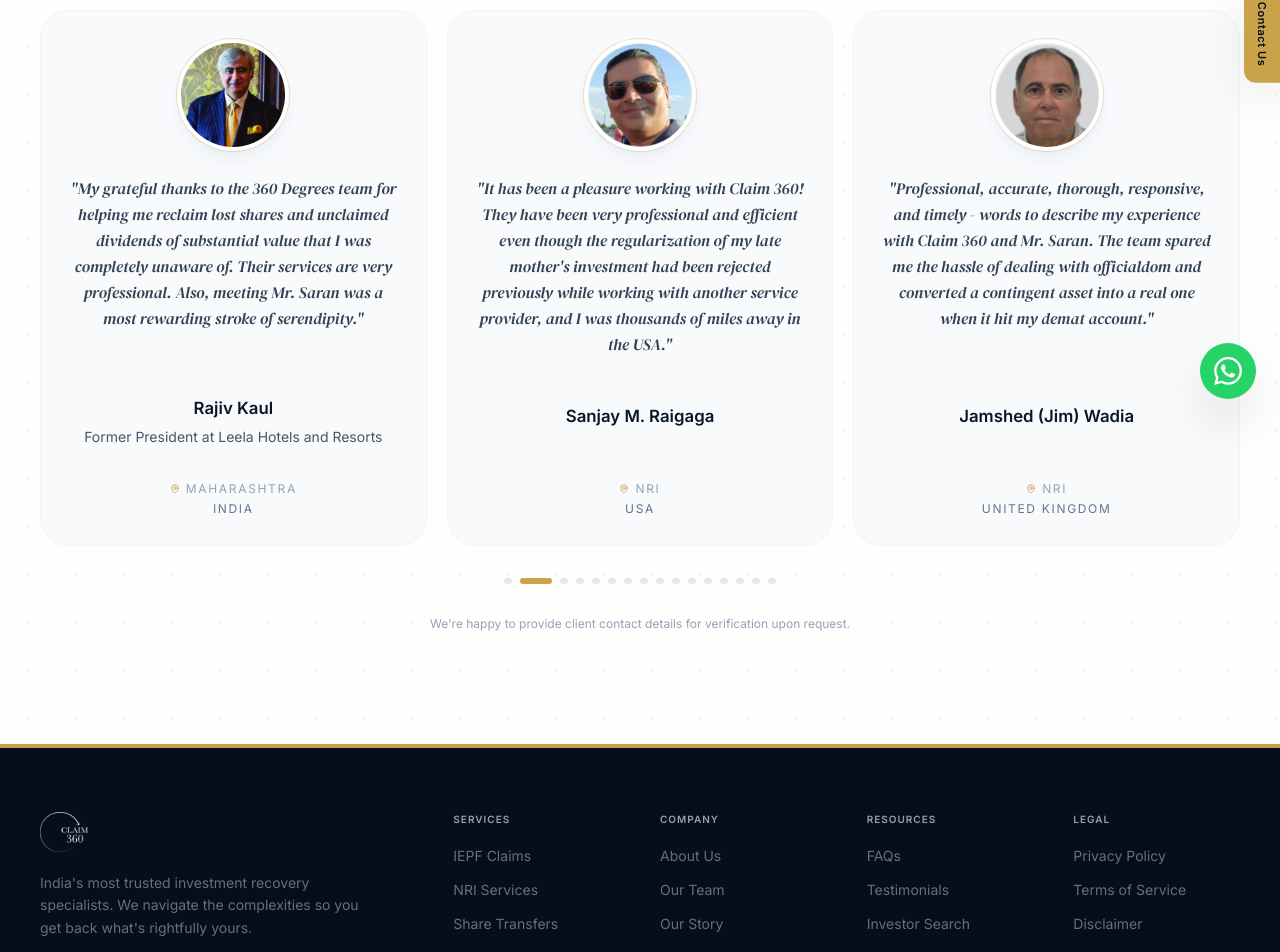
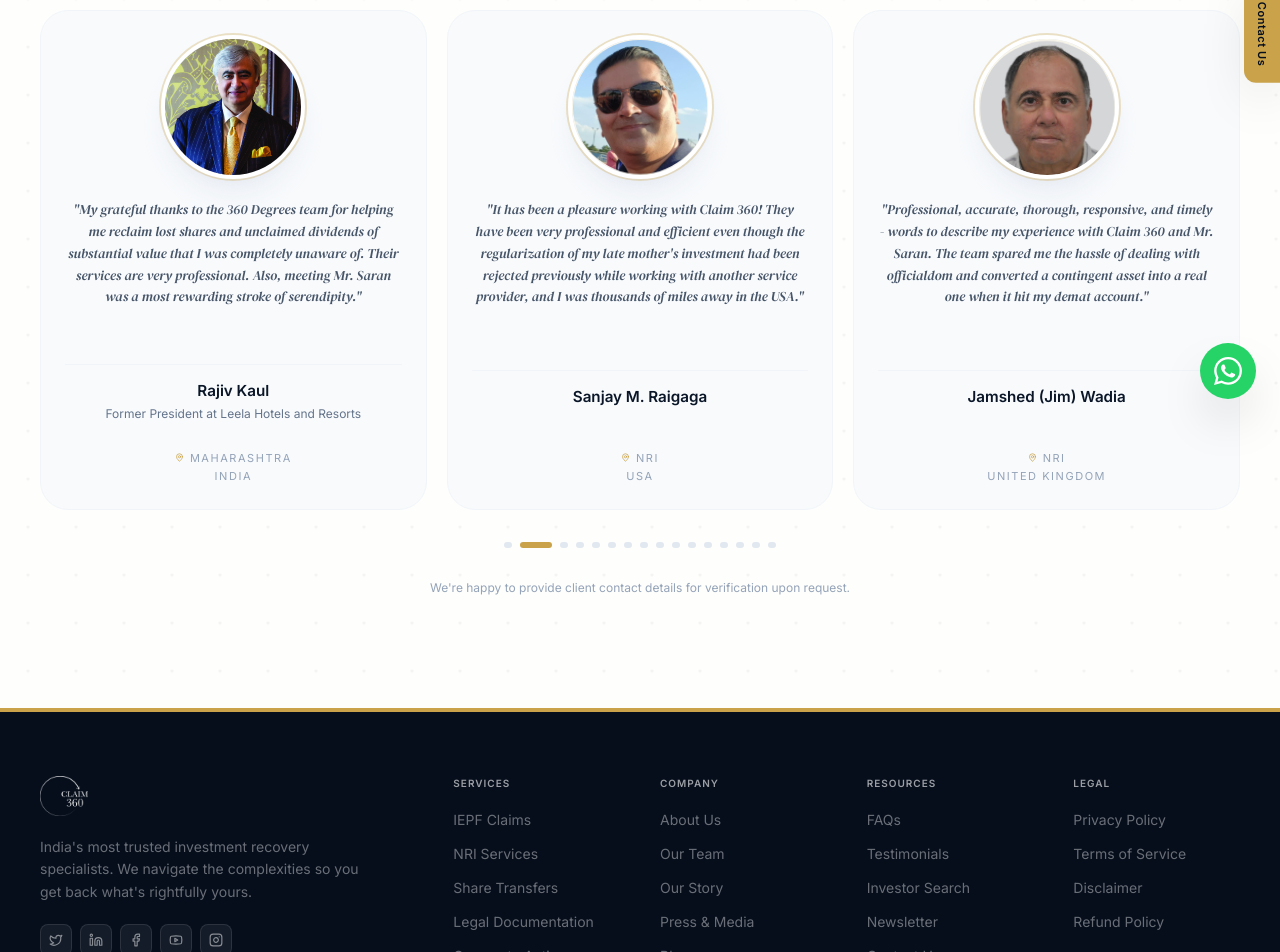
Before and after one commit to ManavClaim360/claim360-website, a React (Vite) app in the folder frontend/: page /testimonials in a window 1280 px wide. Shown: the part 377-1329 px from the top of the page. Built offline with nearby package versions, Linux system fonts and the light colour scheme; no server answers; a web font is replaced by a local one.

Commit message:
New Features added

```diff
--- a/frontend/src/components/home/TestimonialsSection.jsx
+++ b/frontend/src/components/home/TestimonialsSection.jsx
@@ -1,7 +1,7 @@
-
 import { useEffect, useRef, useState } from 'react'
 import { ChevronLeft, ChevronRight, MapPin, X } from 'lucide-react'
 import { Link } from 'react-router-dom'
+import { motion, AnimatePresence } from 'framer-motion'
 
 const ALL_TESTIMONIALS = [
   {
@@ -200,6 +200,7 @@
 
 export default function TestimonialsSection() {
   const [current, setCurrent] = useState(0)
+  const [direction, setDirection] = useState(1)
   const [userState, setUserState] = useState(null)
   const [showLocationPreview, setShowLocationPreview] = useState(true)
   const [filtered, setFiltered] = useState(ALL_TESTIMONIALS)
@@ -237,6 +238,7 @@
   useEffect(() => {
     if (filtered.length <= 1) return undefined
     const timer = window.setInterval(() => {
+      setDirection(1)
       setCurrent(c => (c + 1) % filtered.length)
     }, 4200)
     return () => window.clearInterval(timer)
@@ -260,8 +262,14 @@
       .catch(() => setFiltered([...custom, ...ALL_TESTIMONIALS]))
   }, [custom])
 
-  const prev = () => setCurrent(c => (c - 1 + filtered.length) % filtered.length)
-  const next = () => setCurrent(c => (c + 1) % filtered.length)
+  const prev = () => {
+    setDirection(-1)
+    setCurrent(c => (c - 1 + filtered.length) % filtered.length)
+  }
+  const next = () => {
+    setDirection(1)
+    setCurrent(c => (c + 1) % filtered.length)
+  }
 
   useEffect(() => {
     const observer = new IntersectionObserver(
@@ -330,15 +338,29 @@
           </div>
         </div>
 
-        <div className="grid md:grid-cols-2 lg:grid-cols-3 gap-5">
+        <div className="overflow-hidden">
+          <AnimatePresence mode="wait" custom={direction} initial={false}>
+            <motion.div
+              key={current}
+              custom={direction}
+              variants={{
+                enter: (dir) => ({ x: dir > 0 ? '60%' : '-60%', opacity: 0 }),
+                center: { x: 0, opacity: 1 },
+                exit: (dir) => ({ x: dir > 0 ? '-60%' : '60%', opacity: 0 }),
+              }}
+              initial="enter"
+              animate="center"
+              exit="exit"
+              transition={{ duration: 0.5, ease: [0.25, 0.46, 0.45, 0.94] }}
+              className="grid md:grid-cols-2 lg:grid-cols-3 gap-5"
+            >
               {visible.map((t, i) => (
                 <div
-              key={`${current}-${i}`}
-              className="reveal visible bg-slate-50 dark:bg-white/[0.03] border border-slate-100 dark:border-white/[0.07] rounded-[28px] p-7 flex flex-col h-full min-h-[520px] transition-all duration-500 hover:-translate-y-1 hover:shadow-xl hover:shadow-slate-200/40 dark:hover:shadow-black/20"
-              style={{ transitionDelay: `${i * 80}ms` }}
+                  key={i}
+                  className="bg-slate-50 dark:bg-white/[0.03] border border-slate-100 dark:border-white/[0.07] rounded-[28px] p-6 flex flex-col h-full min-h-[500px] hover:-translate-y-1 hover:shadow-xl hover:shadow-slate-200/40 dark:hover:shadow-black/20 transition-transform duration-300"
                 >
-              <div className="flex justify-center mb-6">
-                <div className="relative w-28 h-28 rounded-full overflow-hidden border-4 border-white dark:border-white/[0.08] ring-1 ring-gold/30 bg-slate-200 dark:bg-white/[0.06] shadow-lg shadow-slate-200/60 dark:shadow-black/20">
+                  <div className="flex justify-center mb-5">
+                    <div className="relative w-36 h-36 rounded-full overflow-hidden border-4 border-white dark:border-white/[0.08] ring-2 ring-gold/30 bg-slate-200 dark:bg-white/[0.06] shadow-xl shadow-slate-200/60 dark:shadow-black/20">
                       {t.photo ? (
                         <img
                           src={t.photo}
@@ -355,29 +377,29 @@
                   </div>
 
                   <div className="flex flex-col flex-1">
-                <p className="font-display text-slate-700 dark:text-white/74 text-[16px] leading-relaxed italic flex-1 mb-7 text-center">
+                    <p className="font-display text-slate-600 dark:text-white/70 text-[13.5px] leading-relaxed italic flex-1 mb-6 text-center">
                       "{t.quote}"
                     </p>
 
-                <div className="pt-5 border-t border-slate-100 dark:border-white/[0.07] text-center">
-                  <div className="text-navy dark:text-white font-semibold text-[1.05rem] leading-tight">{t.name}</div>
+                    <div className="pt-4 border-t border-slate-100 dark:border-white/[0.07] text-center">
+                      <div className="text-navy dark:text-white font-semibold text-[0.95rem] leading-tight">{t.name}</div>
                       {t.role ? (
-                    <div className="text-slate-600 dark:text-white/62 text-sm mt-2 leading-snug min-h-[42px]">
+                        <div className="text-slate-500 dark:text-white/55 text-xs mt-1.5 leading-snug min-h-[36px]">
                           {t.role}
                         </div>
                       ) : (
-                    <div className="min-h-[42px]" />
+                        <div className="min-h-[36px]" />
                       )}
-                  <div className="mt-3 space-y-1">
+                      <div className="mt-2 space-y-0.5">
                         {t.state ? (
-                      <div className="flex items-center justify-center gap-1.5 text-xs text-slate-400 dark:text-white/34 uppercase tracking-[0.14em]">
-                        <MapPin size={10} className="text-gold" />
+                          <div className="flex items-center justify-center gap-1.5 text-[11px] text-slate-400 dark:text-white/34 uppercase tracking-[0.14em]">
+                            <MapPin size={9} className="text-gold" />
                             <span>{t.state}</span>
                           </div>
                         ) : (
-                      <div className="h-[18px]" />
+                          <div className="h-[16px]" />
                         )}
-                    <div className="text-xs text-slate-500 dark:text-white/32 uppercase tracking-[0.14em] min-h-[16px]">
+                        <div className="text-[11px] text-slate-400 dark:text-white/30 uppercase tracking-[0.14em] min-h-[14px]">
                           {t.location?.split(',').slice(-1)[0]?.trim() || t.location}
                         </div>
                       </div>
@@ -385,6 +407,8 @@
                   </div>
                 </div>
               ))}
+            </motion.div>
+          </AnimatePresence>
         </div>
 
         {filtered.length > 1 ? (
--- a/frontend/src/components/layout/Footer.jsx
+++ b/frontend/src/components/layout/Footer.jsx
@@ -34,12 +34,14 @@
   { city: 'London', address: '2 Wymondham, St. Johns Wood Park, London NW8 6RD', flag: '🇬🇧' },
 ]
 
+import { Twitter, Linkedin, Facebook, Youtube, Instagram } from 'lucide-react'
+
 const SOCIAL = [
-  { icon: '𝕏', label: 'Twitter', href: 'https://x.com/claim360' },
-  { icon: 'in', label: 'LinkedIn', href: 'https://linkedin.com/company/claim360' },
-  { icon: 'f', label: 'Facebook', href: 'https://facebook.com/claim360' },
-  { icon: '▶', label: 'YouTube', href: 'https://youtube.com/@claim360' },
-  { icon: '📷', label: 'Instagram', href: 'https://instagram.com/claim360' },
+  { Icon: Twitter, label: 'Twitter', href: 'https://x.com/claim360' },
+  { Icon: Linkedin, label: 'LinkedIn', href: 'https://linkedin.com/company/claim360' },
+  { Icon: Facebook, label: 'Facebook', href: 'https://facebook.com/claim360' },
+  { Icon: Youtube, label: 'YouTube', href: 'https://youtube.com/@claim360' },
+  { Icon: Instagram, label: 'Instagram', href: 'https://instagram.com/claim360' },
 ]
 
 export default function Footer() {
@@ -64,9 +66,9 @@
                   target="_blank"
                   rel="noreferrer"
                   title={s.label}
-                  className="w-8 h-8 rounded-lg bg-white/[0.06] border border-white/10 flex items-center justify-center text-white/50 text-xs font-bold hover:bg-gold hover:text-navy-deep hover:border-gold transition-all duration-200"
+                  className="w-8 h-8 rounded-lg bg-white/[0.06] border border-white/10 flex items-center justify-center text-white/50 hover:bg-gold hover:text-navy-deep hover:border-gold transition-all duration-200"
                 >
-                  {s.icon}
+                  <s.Icon size={14} />
                 </a>
               ))}
             </div>
--- a/frontend/src/components/layout/Layout.jsx
+++ b/frontend/src/components/layout/Layout.jsx
@@ -7,6 +7,7 @@
 import MobileBottomNav from './MobileBottomNav'
 import CursorGlow from './CursorGlow'
 import ParallaxBackdrop from './ParallaxBackdrop'
+import ScrollToTop from './ScrollToTop'
 
 export default function Layout() {
   return (
@@ -21,6 +22,7 @@
         </main>
         <Footer />
       </div>
+      <ScrollToTop />
       <ContactTab />
       <WhatsAppButton />
       <MobileBottomNav />
--- a/frontend/src/components/layout/Navbar.jsx
+++ b/frontend/src/components/layout/Navbar.jsx
@@ -102,7 +102,7 @@
                 className="h-11 w-11 rounded-full p-1 object-contain"
               />
               <span
-                className="text-white text-[1.55rem] tracking-[0.02em] group-hover:text-gold-light transition-colors duration-200"
+                className="hidden xs:inline text-white text-[1.45rem] sm:text-[1.55rem] tracking-[0.02em] group-hover:text-gold-light transition-colors duration-200"
                 style={{ fontFamily: '"Times New Roman", Georgia, serif' }}
               >
                 Claim360
@@ -143,7 +143,7 @@
             </nav>
 
             {/* Right side */}
-            <div className="flex items-center gap-2 flex-shrink-0">
+            <div className="flex items-center gap-1.5 flex-shrink-0">
               <button
                 onClick={() => user ? navigate('/search') : navigate('/login')}
                 className="w-9 h-9 rounded-xl flex items-center justify-center text-white/70 hover:bg-white/[0.06] hover:text-white transition-all duration-200"
@@ -169,7 +169,7 @@
 
               <Link
                 to="/signup"
-                className="px-5 py-2 rounded-xl text-sm font-semibold bg-gold hover:bg-gold-light text-navy-deep transition-all duration-200 shadow-sm"
+                className="hidden sm:inline-flex px-4 py-2 rounded-xl text-sm font-semibold bg-gold hover:bg-gold-light text-navy-deep transition-all duration-200 shadow-sm whitespace-nowrap"
               >
                 Get Started
               </Link>
--- /dev/null
+++ b/frontend/src/components/layout/ScrollToTop.jsx
@@ -0,0 +1,24 @@
+import { useEffect, useState } from 'react'
+import { ChevronUp } from 'lucide-react'
+
+export default function ScrollToTop() {
+  const [visible, setVisible] = useState(false)
+
+  useEffect(() => {
+    const onScroll = () => setVisible(window.scrollY > 400)
+    window.addEventListener('scroll', onScroll, { passive: true })
+    return () => window.removeEventListener('scroll', onScroll)
+  }, [])
+
+  if (!visible) return null
+
+  return (
+    <button
+      onClick={() => window.scrollTo({ top: 0, behavior: 'smooth' })}
+      aria-label="Back to top"
+      className="fixed bottom-[88px] left-4 z-50 w-10 h-10 rounded-full bg-navy dark:bg-gold border border-gold/30 dark:border-navy/30 flex items-center justify-center text-white dark:text-navy-deep shadow-lg hover:scale-110 hover:bg-gold hover:text-navy-deep dark:hover:bg-gold-light transition-all duration-200 lg:bottom-6 lg:left-6"
+    >
+      <ChevronUp size={18} />
+    </button>
+  )
+}
--- a/frontend/src/index.css
+++ b/frontend/src/index.css
@@ -21,6 +21,8 @@
   html {
     scroll-behavior: smooth;
     font-size: 16px;
+    overflow-x: hidden;
+    max-width: 100vw;
   }
 
   body {
@@ -29,10 +31,17 @@
     -moz-osx-font-smoothing: grayscale;
     overflow-x: hidden;
     min-height: 100vh;
+    max-width: 100vw;
   }
 
   html, #root {
     min-height: 100%;
+    width: 100%;
+  }
+
+  img {
+    max-width: 100%;
+    height: auto;
   }
 
   ::selection {
@@ -155,7 +164,6 @@
   .dot-field::after {
     background-image: var(--dot-hover-image);
     opacity: var(--dot-hover-opacity);
-    transition: -webkit-mask-image 120ms linear, mask-image 120ms linear, opacity 220ms ease;
     -webkit-mask-image: radial-gradient(circle 280px at var(--cursor-x) var(--cursor-y), rgba(0, 0, 0, 0.96) 0, transparent 74%);
     mask-image: radial-gradient(circle 280px at var(--cursor-x) var(--cursor-y), rgba(0, 0, 0, 0.96) 0, transparent 74%);
   }
@@ -277,6 +285,12 @@
   color: #f0f4f8;
 }
 
+/* Mobile menu slide-in from top */
+@keyframes mobileMenuSlideIn {
+  from { opacity: 0; transform: translateY(-16px); }
+  to   { opacity: 1; transform: translateY(0); }
+}
+
 /* Smooth page transitions */
 .page-enter {
   animation: fadeIn 0.4s ease forwards;
```
Also changed, not shown: frontend/src/components/home/ContactSection.jsx (+0 -8 lines), frontend/src/components/home/HeroSection.jsx (+30 -20 lines), frontend/src/components/layout/CursorGlow.jsx (+6 -20 lines), frontend/src/components/layout/MegaMenuModal.jsx (+26 -12 lines), frontend/tailwind.config.js (+8 -0 lines). Lines whose indentation alone changed are shown as unchanged.
